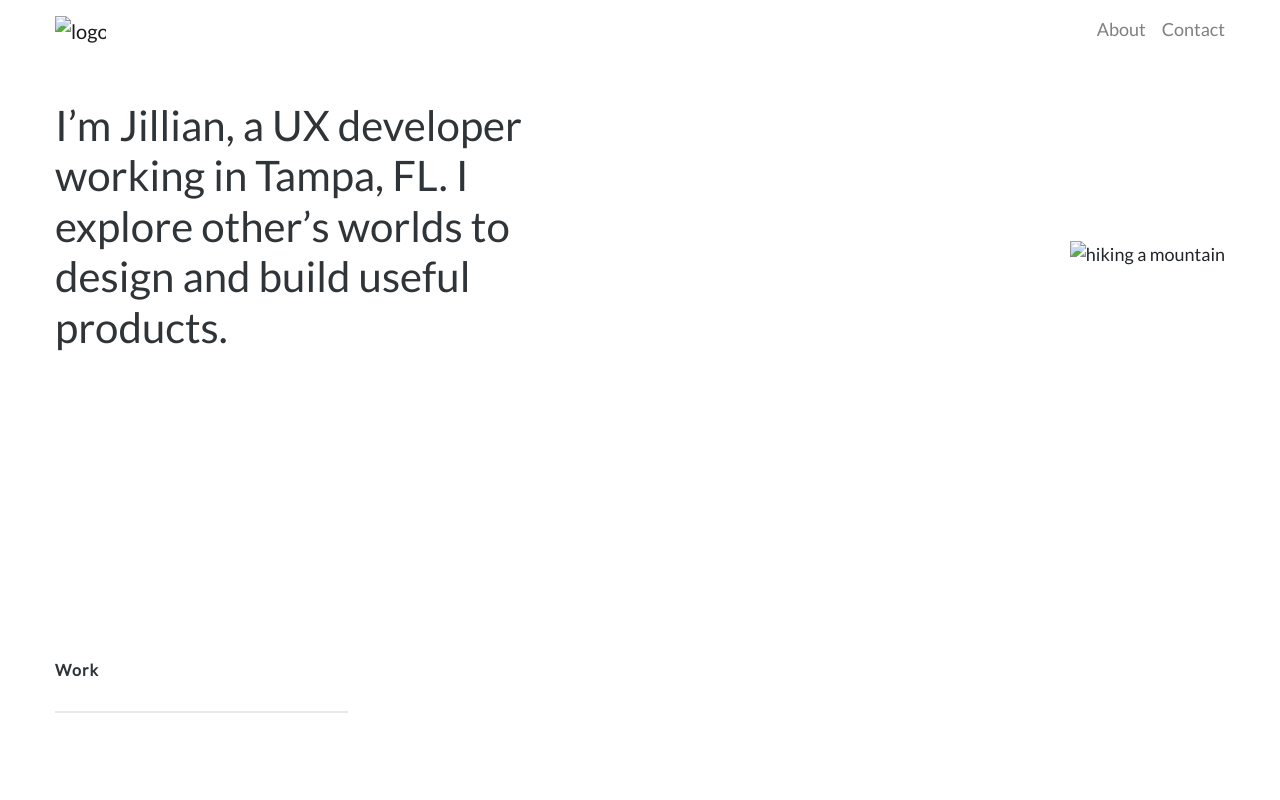
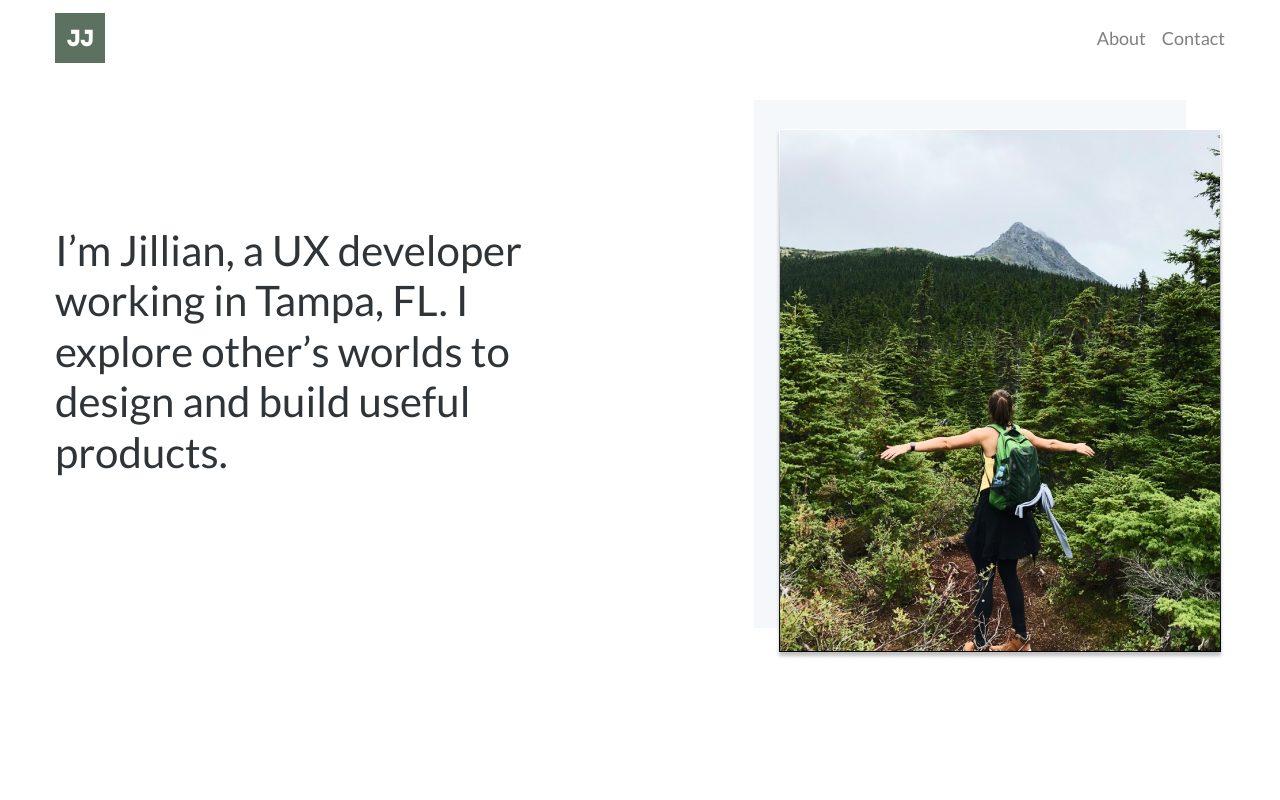
Before and after one commit to jejarrett1/JillianJarrett.github.io, a plain HTML site: page index.html in a window 1280 px wide. Shown: the top 800 px of the page. Drawn offline with nearby package versions, Linux system fonts and the light colour scheme.

Commit message:
Update index.html

```diff
--- a/index.html
+++ b/index.html
@@ -13,7 +13,7 @@
 
   <nav class="navbar navbar-expand-lg navbar-light fixed-top">
     <div class="container align-content-between">
-  <a class="navbar-brand" href="#"><img src="../portfolio/images/logo.png" alt="logo" width="50px" height="50px"></a>
+  <a class="navbar-brand" href="#"><img src="images/logo.png" alt="logo" width="50px" height="50px"></a>
   <button class="navbar-toggler" type="button" data-toggle="collapse" data-target="#navbarNav" aria-controls="navbarNav" aria-expanded="false" aria-label="Toggle navigation">
     <span class="navbar-toggler-icon"></span>
   </button>
@@ -37,7 +37,7 @@
       <div class="container">
         <section class = "row home-hero justify-content-between align-items-center">
           <h1 class ="col col-md-5" style="font-family: Lato; font-size: 42px; color: #2F3438;">I’m Jillian, a UX developer working in Tampa, FL. I explore other’s worlds to design and build useful products.</h1>
-          <img class = "col-auto" src ="../portfolio/images/hero.png" width="" alt="hiking a mountain">
+          <img class = "col-auto" src ="images/hero.png" width="" alt="hiking a mountain">
         </section>
         <section class="row work justify-content-between align-items-center">
           <h2 class="col-12">Work</h2>
```
